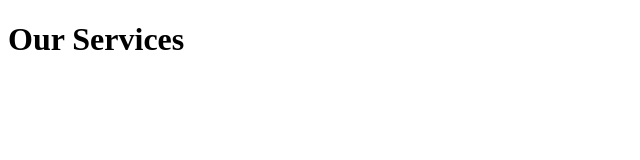
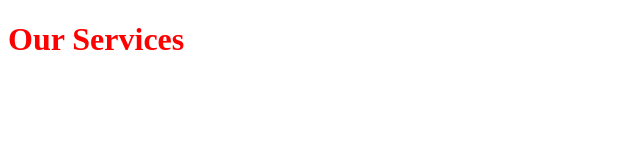
Before and after one commit to Tchayo1/Coursera-test, a plain HTML site: page mod2-solution/index.html in a window 1280 px wide. Shown: the whole page, without its empty margins (0-640 px from the left). Drawn offline with Linux system fonts and the light colour scheme; the site is published under a folder, as on GitHub Pages, so addresses that start at the root find nothing.

Commit message:
All new.

```diff
--- a/mod2-solution/css/style.css
+++ b/mod2-solution/css/style.css
@@ -1,6 +1,6 @@
 * {
   box-sizing: border-box;
 }
-body {
+h1 {
   color: red;
 }
--- a/mod2-solution/index.html
+++ b/mod2-solution/index.html
@@ -4,7 +4,7 @@
   <meta name="viewport" content="width=Device-widh">
   <meta http-equiv="Content-Type" content="text/html; charset=utf-8">
   <title>Assignment Solution for Module 2| Welcome</title>
-  <link rel="stylesheet" href="/css/style.css">
+  <link rel="stylesheet" href="./css/style.css">
 </head>
 <body>
   <h1>Our Services</h1>
```
